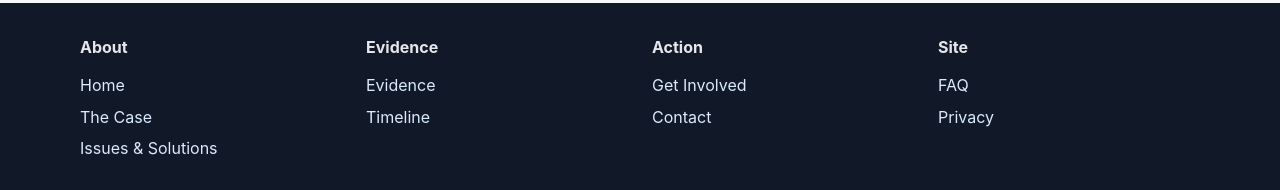
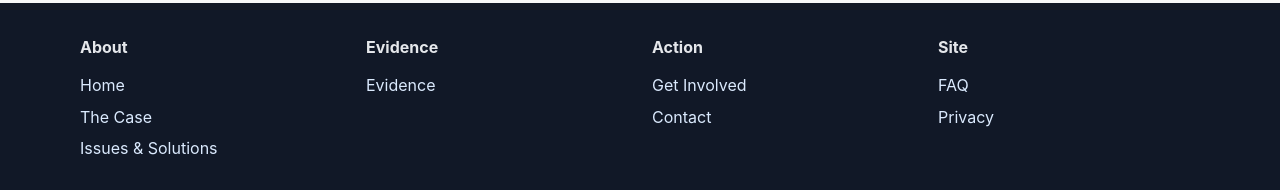
Before and after one commit to AltoMultiModalPathway/AltoMultiModalCorridor, a Jekyll site: the page built from index.md, in a window 1280 px wide. Shown: the part 2051-2241 px from the top of the page. Built offline with Jekyll 4.4.1, drawn with Linux system fonts in a browser that asks for light colours.

Commit message:
fixed more links

```diff
--- a/_includes/footer.html
+++ b/_includes/footer.html
@@ -12,7 +12,6 @@
       <h2>Evidence</h2>
       <ul>
         <li><a href="{{ '/evidence/' | relative_url }}">Evidence</a></li>
-        <li><a href="{{ '/updates/timeline/' | relative_url }}">Timeline</a></li>
       </ul>
     </div>
     <div>
```
